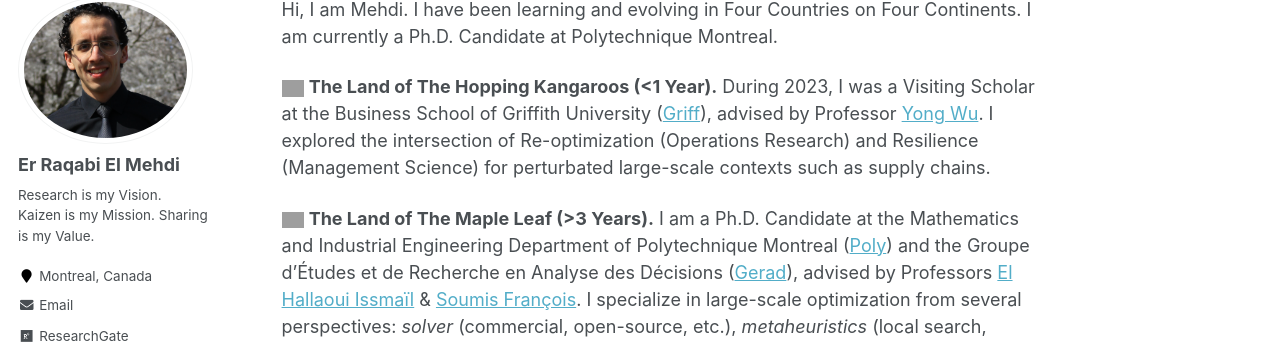
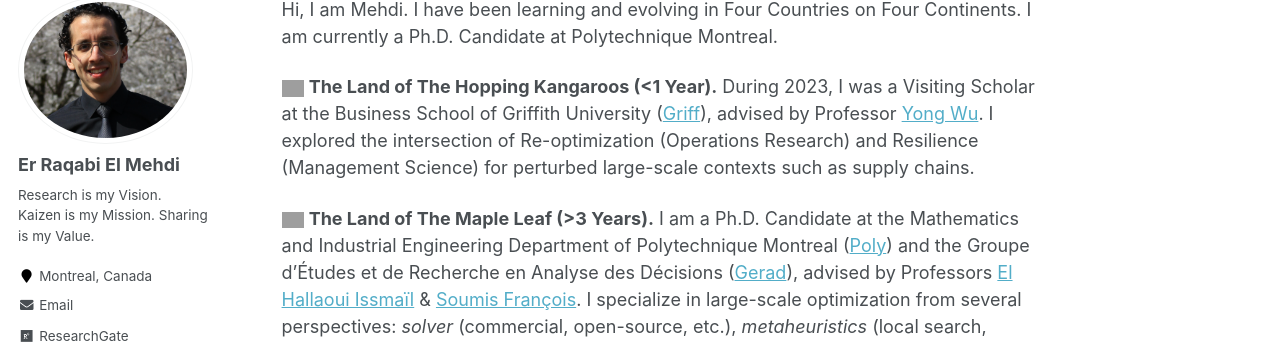
Before and after one commit to RqbMedi/rqbmedi.github.io, a Jekyll site: the page built from _pages/about.md, in a window 1280 px wide and 900 px high. Shown: the part 122-466 px from the top of the window. Built offline with Jekyll 4.4.1, drawn with Linux system fonts in a browser that asks for light colours; some web fonts are replaced; grey boxes are pictures that could not be loaded.

Commit message:
Update about.md

```diff
--- a/_pages/about.md
+++ b/_pages/about.md
@@ -14,7 +14,7 @@ Hi, I am Mehdi. I have been learning and evolving in Four Countries on Four Cont
 
 [comment]: <> (Update: Four Countries on Four Continents. In Australia, I confirmed the Value of Consistency.)
 
-<img alt="Australia" src="http://purecatamphetamine.github.io/country-flag-icons/3x2/AU.svg" width="22" height="22"/> **The Land of The Hopping Kangaroos (<1 Year).** During 2023, I was a Visiting Scholar at the Business School of Griffith University ([Griff](https://www.griffith.edu.au/)), advised by Professor [Yong Wu](https://www.griffith.edu.au/griffith-business-school/departments/business-strategy-innovation/contact-us/staff/dr-yong-wu). I explored the intersection of Re-optimization (Operations Research) and Resilience (Management Science) for perturbated large-scale contexts such as supply chains.
+<img alt="Australia" src="http://purecatamphetamine.github.io/country-flag-icons/3x2/AU.svg" width="22" height="22"/> **The Land of The Hopping Kangaroos (<1 Year).** During 2023, I was a Visiting Scholar at the Business School of Griffith University ([Griff](https://www.griffith.edu.au/)), advised by Professor [Yong Wu](https://www.griffith.edu.au/griffith-business-school/departments/business-strategy-innovation/contact-us/staff/dr-yong-wu). I explored the intersection of Re-optimization (Operations Research) and Resilience (Management Science) for perturbed large-scale contexts such as supply chains.
 
 <img alt="Canada" src="http://purecatamphetamine.github.io/country-flag-icons/3x2/CA.svg" width="22" height="22"/> **The Land of The Maple Leaf (>3 Years).** I am a Ph.D. Candidate at the Mathematics and Industrial Engineering Department of Polytechnique Montreal ([Poly](https://www.polymtl.ca/)) and the Groupe d'Études et de Recherche en Analyse des Décisions ([Gerad](https://www.gerad.ca/en)), advised by Professors [El Hallaoui Issmaïl](https://www.polymtl.ca/expertises/el-hallaoui-issmail) & [Soumis François](https://www.polymtl.ca/expertises/soumis-francois). I specialize in large-scale optimization from several perspectives: *solver* (commercial, open-source, etc.), *metaheuristics* (local search, simulated annealing, etc.), *exact* (decompositions, branch-and-price, etc.), and *learning* (supervised, unsupervised, etc.). My Research is generously supported by the Fonds de Recherche du Québec - Nature et Technologie ([FRQNT](https://frq.gouv.qc.ca/en/)), the Institut de Valorisation des Données ([IVADO](https://ivado.ca/en/)), and the [OCP Group](https://www.ocpgroup.ma/).
 
```
